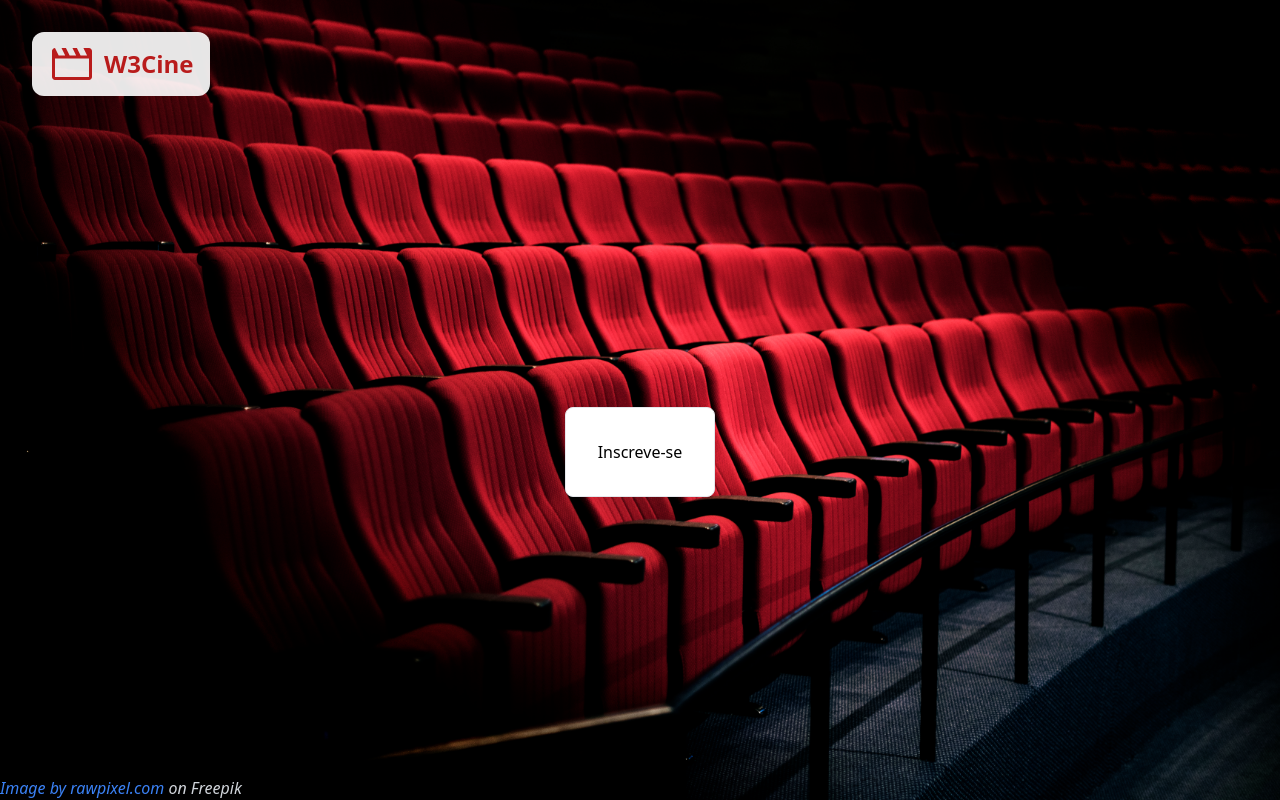
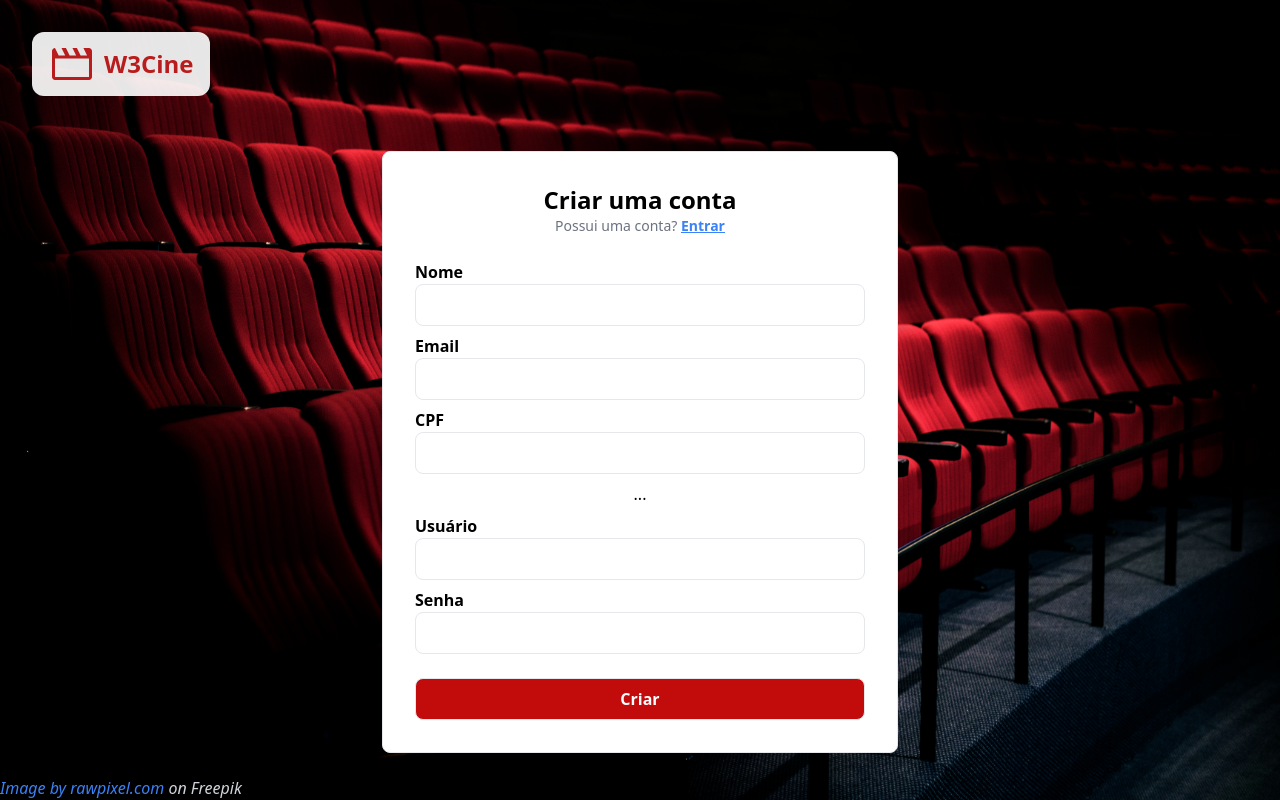
Before and after one commit to rafatosta/w3cine, a Next.js app: page /login/signup in a window 1280 px wide. Built offline with nearby package versions, Linux system fonts and the light colour scheme.

Commit message:
:sparkles: feat: Página de SignUp

```diff
--- a/app/login/layout.tsx
+++ b/app/login/layout.tsx
@@ -8,7 +8,7 @@ export default function LoginLayout({
   children: React.ReactNode;
 }) {
   return (
-    <div className="w-auto h-screen flex flex-col justify-start items-start bg-[url('/bgLogin.png')] bg-cover bg-center">
+    <div className="w-auto h-screen flex flex-col justify-start items-start bg-[url('/bgLogin.png')] bg-cover bg-center overflow-scroll">
       <div className="m-8 p-2 px-4 bg-white/90 rounded-xl">
         <Link href="/">
           <LogoW3Cine />
--- a/app/login/signup/page.tsx
+++ b/app/login/signup/page.tsx
@@ -1,5 +1,107 @@
+"use client";
+
+import Input from "@/app/components/Input";
+import Link from "next/link";
+import { useForm } from "react-hook-form";
+
+interface ISignUp {
+  name: String;
+  email: String;
+  cpf: String;
+  username: String;
+  password: String;
+}
+
 function Signup() {
-  return <div>Inscreve-se</div>;
+  const {
+    register,
+    handleSubmit,
+    formState: { errors },
+    reset,
+  } = useForm<ISignUp>();
+
+  async function onFormSubmit(data: ISignUp) {
+    console.log(data);
+  }
+
+  return (
+    <div className="flex flex-col justify-center items-center w-[300px] sm:w-[450px] gap-y-6">
+      <div className="flex flex-col justify-center items-center">
+        <p className="font-bold text-2xl">Criar uma conta</p>
+        <p className="text-sm text-gray-500">
+          Possui uma conta?{" "}
+          <Link className="text-blue-500 font-bold underline" href="/login">
+            Entrar
+          </Link>
+        </p>
+      </div>
+
+      <form
+        onSubmit={handleSubmit(onFormSubmit)}
+        className="flex flex-col justify-center items-center w-full gap-2 text-primary "
+      >
+        <Input
+          id="name"
+          label="Nome"
+          type="text"
+          alertLabel="Campo obrigatório"
+          errorRequered={errors.name?.type === "required"}
+          useFormRegisterReturn={{
+            ...register("name", { required: true }),
+          }}
+        />
+        <Input
+          id="name"
+          label="Email"
+          type="email"
+          alertLabel="Campo obrigatório"
+          errorRequered={errors.name?.type === "required"}
+          useFormRegisterReturn={{
+            ...register("name", { required: true }),
+          }}
+        />
+        <Input
+          id="name"
+          label="CPF"
+          type="text"
+          alertLabel="Campo obrigatório"
+          errorRequered={errors.name?.type === "required"}
+          useFormRegisterReturn={{
+            ...register("name", { required: true }),
+          }}
+        />
+        {"..."}
+        <Input
+          id="username"
+          label="Usuário"
+          type="text"
+          alertLabel="Campo obrigatório"
+          errorRequered={errors.username?.type === "required"}
+          useFormRegisterReturn={{
+            ...register("username", { required: true }),
+          }}
+        />
+
+        <Input
+          id="password"
+          label="Senha"
+          type="password"
+          alertLabel="Campo obrigatório"
+          errorRequered={errors.password?.type === "required"}
+          useFormRegisterReturn={{
+            ...register("password", { required: true }),
+          }}
+        />
+
+        <button
+          type="submit"
+          className="border rounded-lg font-semibold bg-[#c20c0c] text-white p-2 px-4 mt-4 w-full"
+        >
+          Criar
+        </button>
+      </form>
+    </div>
+  );
 }
 
 export default Signup;
```
